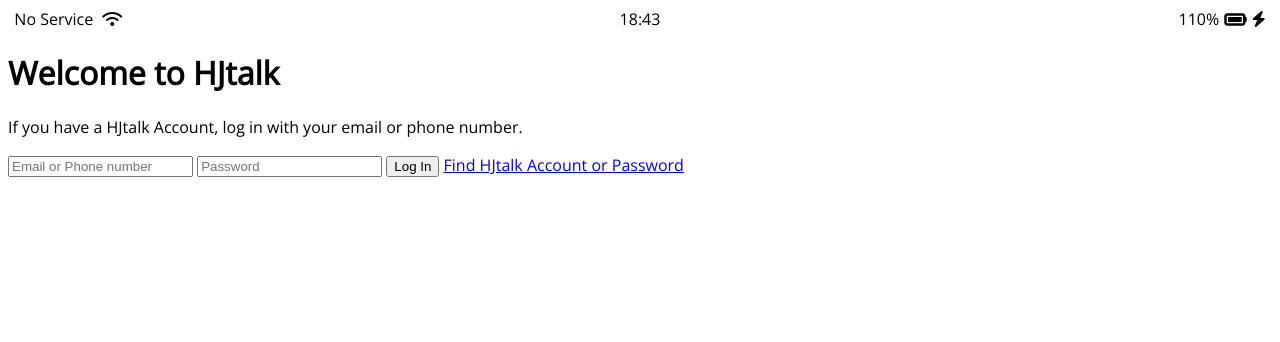
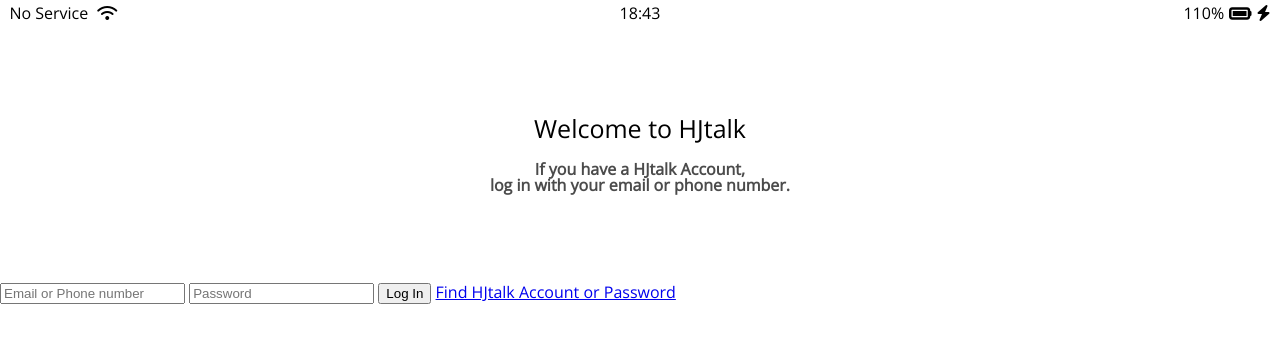
Before and after one commit to Starlord0327/kokoa_clone_2021_HJ, a plain HTML site: page index.html in a window 1280 px wide. Drawn offline with nearby package versions, Linux system fonts and the light colour scheme.

Commit message:
imported reset.css, making status-bar, login-page

```diff
--- a/index.html
+++ b/index.html
@@ -25,8 +25,9 @@
 
     <header class="welcome-header">
       <h1 class="welcome-header__title">Welcome to HJtalk</h1>
-      <p class="welcome-header__text">
-        If you have a HJtalk Account, log in with your email or phone number.
+      <p class="welcome-header__text">If you have a HJtalk Account,</p>
+      <p class="welcome-header__text2">
+        log in with your email or phone number.
       </p>
     </header>
 
--- /dev/null
+++ b/reset.css
@@ -0,0 +1,124 @@
+html,
+body,
+div,
+span,
+applet,
+object,
+iframe,
+h1,
+h2,
+h3,
+h4,
+h5,
+h6,
+p,
+blockquote,
+pre,
+a,
+abbr,
+acronym,
+address,
+big,
+cite,
+code,
+del,
+dfn,
+em,
+img,
+ins,
+kbd,
+q,
+s,
+samp,
+small,
+strike,
+strong,
+sub,
+sup,
+tt,
+var,
+b,
+u,
+i,
+center,
+dl,
+dt,
+dd,
+ol,
+ul,
+li,
+fieldset,
+form,
+label,
+legend,
+table,
+caption,
+tbody,
+tfoot,
+thead,
+tr,
+th,
+td,
+article,
+aside,
+canvas,
+details,
+embed,
+figure,
+figcaption,
+footer,
+header,
+hgroup,
+menu,
+nav,
+output,
+ruby,
+section,
+summary,
+time,
+mark,
+audio,
+video {
+  margin: 0;
+  padding: 0;
+  border: 0;
+  font-size: 100%;
+  font: inherit;
+  vertical-align: baseline;
+}
+/* HTML5 display-role reset for older browsers */
+article,
+aside,
+details,
+figcaption,
+figure,
+footer,
+header,
+hgroup,
+menu,
+nav,
+section {
+  display: block;
+}
+body {
+  line-height: 1;
+}
+ol,
+ul {
+  list-style: none;
+}
+blockquote,
+q {
+  quotes: none;
+}
+blockquote:before,
+blockquote:after,
+q:before,
+q:after {
+  content: "";
+  content: none;
+}
+table {
+  border-collapse: collapse;
+  border-spacing: 0;
+}
--- /dev/null
+++ b/status-bar.css
@@ -0,0 +1,28 @@
+.status-bar {
+  display: flex;
+  justify-content: center;
+  padding: 5px 3px;
+}
+
+.status-bar__column {
+  width: 33%;
+}
+
+.status-bar__column:first-child span {
+  margin-right: 5px;
+}
+
+.status-bar__column:nth-child(2) {
+  display: flex;
+  justify-content: center;
+}
+
+.status-bar__column:last-child {
+  display: flex;
+  justify-content: flex-end;
+  align-items: center;
+}
+
+.status-bar__column .fa-battery-full {
+  margin: 0px 5px;
+}
--- a/styles.css
+++ b/styles.css
@@ -1,33 +1,32 @@
 @import url("https://fonts.googleapis.com/css2?family=Open+Sans:ital,wght@0,400;1,600&display=swap");
+@import "reset.css";
+@import "status-bar.css";
 
 body {
   font-family: "Open Sans", sans-serif;
 }
 
-.status-bar {
+.welcome-header {
+  margin: 90px 0px;
+  text-align: center;
   display: flex;
-  justify-content: center;
-}
-
-.status-bar__column {
-  width: 33%;
-}
-
-.status-bar__column:first-child span {
-  margin-right: 5px;
-}
-
-.status-bar__column:nth-child(2) {
-  display: flex;
-  justify-content: center;
-}
-
-.status-bar__column:last-child {
-  display: flex;
-  justify-content: flex-end;
+  flex-direction: column;
   align-items: center;
 }
 
-.status-bar__column .fa-battery-full {
-  margin: 0px 5px;
+.welcome-header__title {
+  margin-bottom: 20px;
+  font-size: 25px;
 }
+
+.welcome-header__text {
+  width: 60%;
+  opacity: 0.7;
+  font-weight: 600;
+}
+
+.welcome-header__text2 {
+  width: 60%;
+  opacity: 0.7;
+  font-weight: 600;
+}
```
